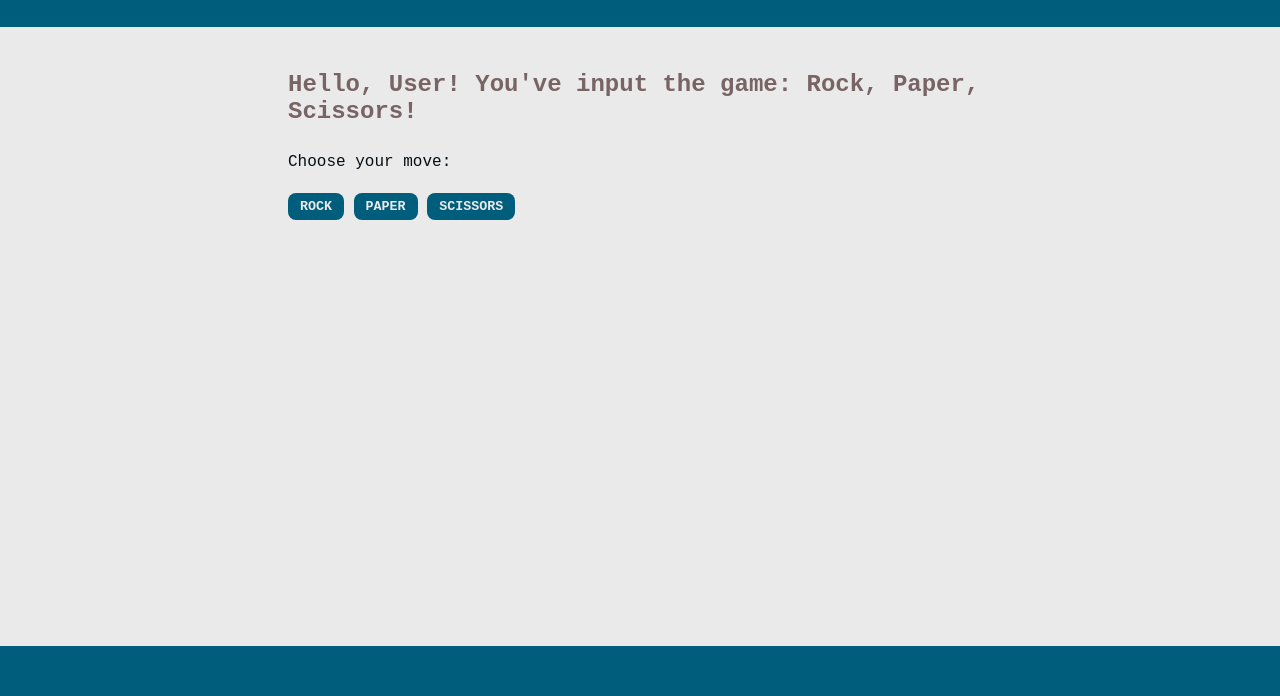
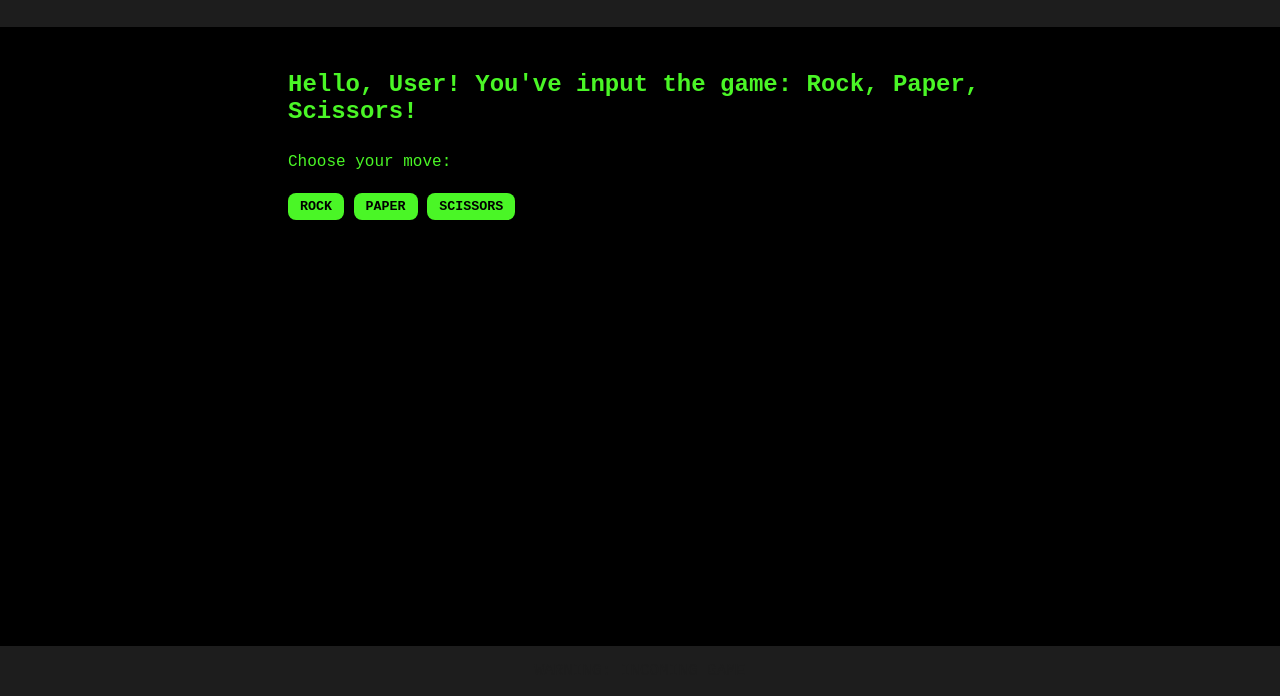
Before and after one commit to dinoflower/rock-paper-scissors, a plain HTML site: page index.html in a window 1280 px wide. Shown: the part 104-800 px from the top of the page. Drawn offline with Linux system fonts and the light colour scheme.

Commit message:
finalize color palette

```diff
--- a/style.css
+++ b/style.css
@@ -5,13 +5,13 @@ body {
     overflow: hidden;
     display: flex;
     flex-direction: column;
-    background-color: #EAEAEA;
-    color: #040F16;
+    background-color: #000;
+    color: #4AF626;
 }
 
 .header,
 .footer {
-    background-color: #005E7C;
+    background-color: #1D1D1D;
     display: flex;
     align-items: center;
     justify-content: center;
@@ -22,16 +22,16 @@ body {
 }
 
 .footer {
-    color: #005E7C;
+    color: #1D1D1D;
 }
 
 h1 {
-    color: #B8D4E3;
+    color: #4AF626;
     font-size: 2.5em;
 }
 
 h2 {
-    color: #796465;
+    color: #4AF626;
     font-size: 1.5em;
     margin: .5em 0;
 }
@@ -51,10 +51,10 @@ p {
 }
 
 button {
-    background-color: #005E7C;
+    background-color: #4AF626;
     border: none;
     font-family: 'Courier New', Courier, monospace;
-    color: #EAEAEA;
+    color: #000;
     font-weight: 700;
     padding: 6px 12px;
     border-radius: 8px;
@@ -62,7 +62,7 @@ button {
 }
 
 .disabled {
-    background-color: #B8D4E3;
+    background-color: #1D1D1D;
     border: none;
     font-family: 'Courier New', Courier, monospace;
     color: #EAEAEA;
@@ -73,10 +73,7 @@ button {
 }
 
 .final {
-    color: #040F16;
+    color: #4AF626;
     font-weight: 700;
     font-size: 1em;
 }
-
-
-/* Rich Black #040F16, Blue Sapphire #005E7C, Platinum #EAEAEA, Columbia Blue #B8D4E3, Deep Taupe #796465, International Orange Aerospace #FF5714
```
